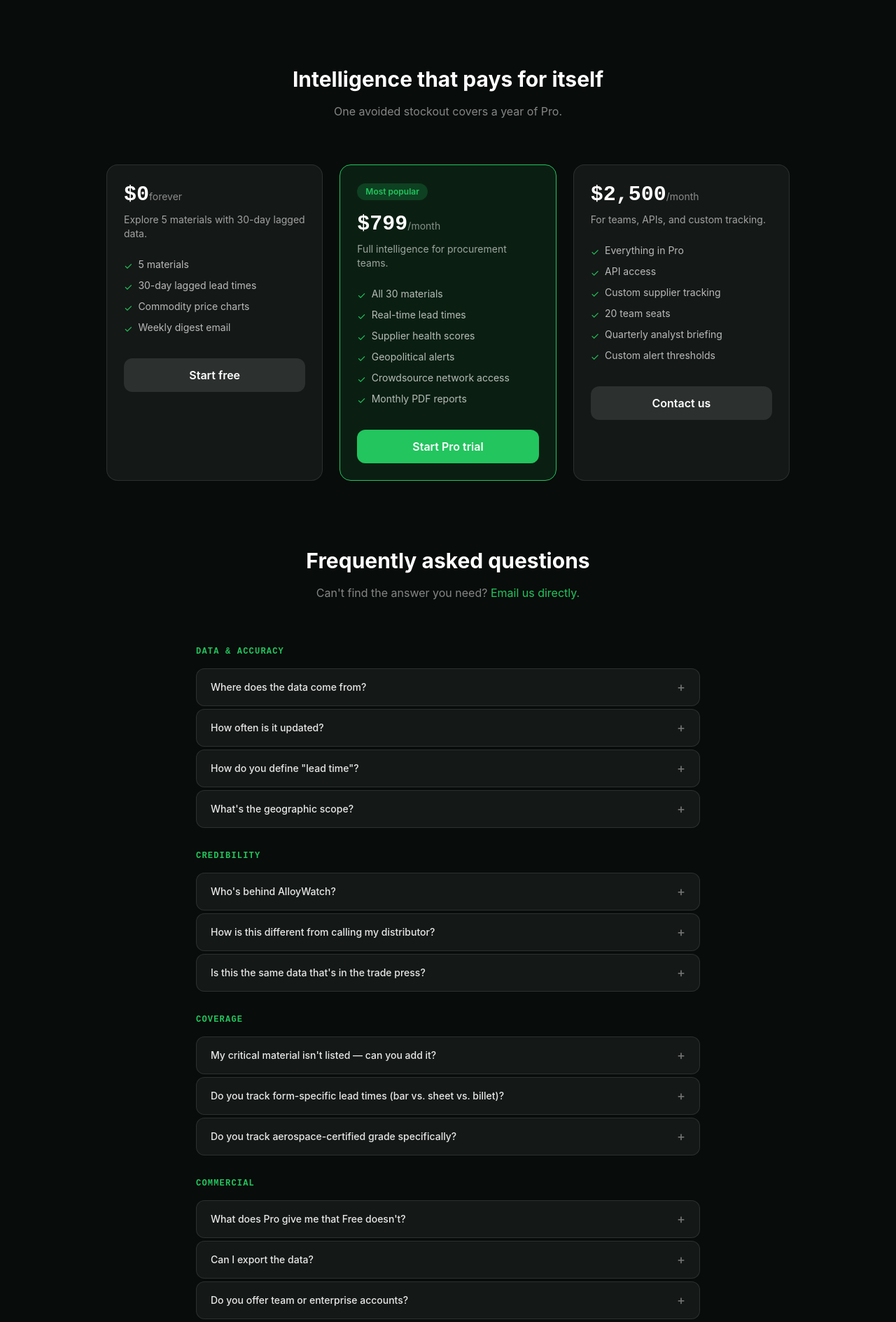
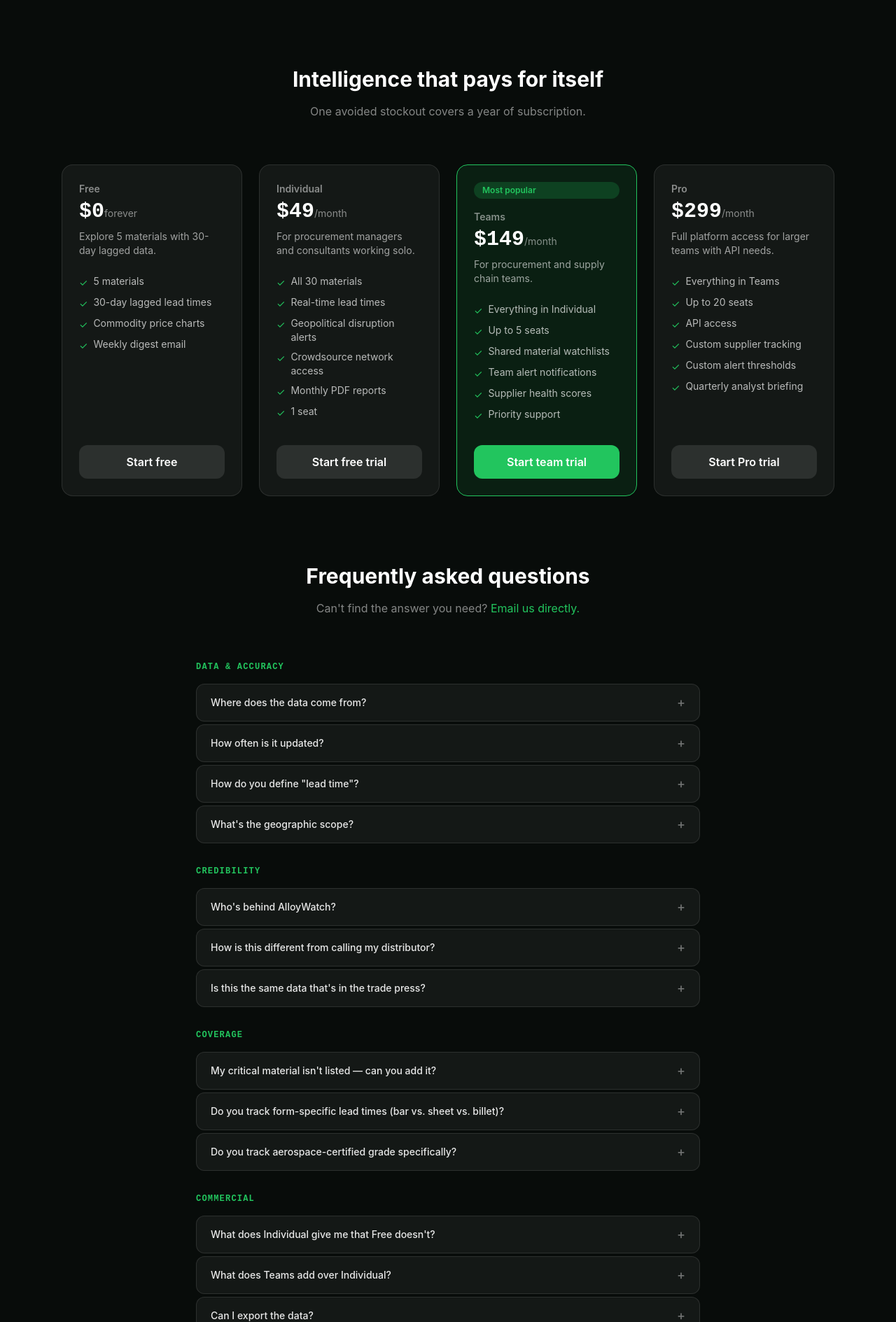
Before and after one commit to jamieinmallorca-afk/alloywatch, a Next.js app: page / in a window 1280 px wide. Shown: the part 1811-3700 px from the top of the page at 70% size. Built offline with nearby package versions, Linux system fonts and the light colour scheme.

Commit message:
Update page.tsx

```diff
--- a/app/page.tsx
+++ b/app/page.tsx
@@ -50,24 +50,37 @@
     features: ['5 materials', '30-day lagged lead times', 'Commodity price charts', 'Weekly digest email'],
     cta: 'Start free',
     highlight: false,
+    href: '/signup',
+  },
+  {
+    name: 'Individual',
+    price: '$49',
+    period: '/month',
+    desc: 'For procurement managers and consultants working solo.',
+    features: ['All 30 materials', 'Real-time lead times', 'Geopolitical disruption alerts', 'Crowdsource network access', 'Monthly PDF reports', '1 seat'],
+    cta: 'Start free trial',
+    highlight: false,
+    href: '/signup',
+  },
+  {
+    name: 'Teams',
+    price: '$149',
+    period: '/month',
+    desc: 'For procurement and supply chain teams.',
+    features: ['Everything in Individual', 'Up to 5 seats', 'Shared material watchlists', 'Team alert notifications', 'Supplier health scores', 'Priority support'],
+    cta: 'Start team trial',
+    highlight: true,
+    href: '/signup',
   },
   {
     name: 'Pro',
-    price: '$799',
+    price: '$299',
     period: '/month',
-    desc: 'Full intelligence for procurement teams.',
-    features: ['All 30 materials', 'Real-time lead times', 'Supplier health scores', 'Geopolitical alerts', 'Crowdsource network access', 'Monthly PDF reports'],
+    desc: 'Full platform access for larger teams with API needs.',
+    features: ['Everything in Teams', 'Up to 20 seats', 'API access', 'Custom supplier tracking', 'Custom alert thresholds', 'Quarterly analyst briefing'],
     cta: 'Start Pro trial',
-    highlight: true,
-  },
-  {
-    name: 'Enterprise',
-    price: '$2,500',
-    period: '/month',
-    desc: 'For teams, APIs, and custom tracking.',
-    features: ['Everything in Pro', 'API access', 'Custom supplier tracking', '20 team seats', 'Quarterly analyst briefing', 'Custom alert thresholds'],
-    cta: 'Contact us',
     highlight: false,
+    href: '/signup',
   },
 ]
 
@@ -131,20 +144,20 @@
     section: 'Commercial',
     items: [
       {
-        q: "What does Pro give me that Free doesn't?",
-        a: 'The free tier shows 5 materials with basic lead time ranges. Pro unlocks the full material library (30+ materials), real-time lead times, historical trend charts, geopolitical risk intelligence, supplier health scores, and email alerts when lead times move on your watchlist.',
+        q: "What does Individual give me that Free doesn't?",
+        a: 'The free tier shows 5 materials with basic lead time ranges. Individual unlocks the full material library (30+ materials), real-time lead times, historical trend charts, geopolitical risk intelligence, and email alerts when lead times move on your watchlist.',
+      },
+      {
+        q: "What does Teams add over Individual?",
+        a: 'Teams adds up to 5 seats, shared watchlists so your whole team sees the same view, supplier health scores, and team-wide alert notifications. Everyone on the team gets the same real-time picture.',
       },
       {
         q: 'Can I export the data?',
-        a: "CSV export for your watchlist materials is available on Pro. API access for ERP integration is on the roadmap — contact info@alloywatch.io if that's a priority for your team.",
-      },
-      {
-        q: 'Do you offer team or enterprise accounts?',
-        a: 'Yes. Enterprise accounts include team watchlists, custom material coverage, dedicated data refresh on your key materials, and API access. Email info@alloywatch.io to discuss pricing.',
+        a: "CSV export for your watchlist materials is available on Individual and above. API access for ERP integration is available on the Pro plan — email info@alloywatch.io if you need a custom integration.",
       },
       {
         q: 'Is there an API?',
-        a: "In development and on our roadmap. If you have a specific integration use case — ERP, internal dashboard, procurement system — email info@alloywatch.io and we'll scope it with you. Enterprise customers get early access.",
+        a: "Yes — API access is included on the Pro plan. If you have a specific integration use case — ERP, internal dashboard, procurement system — email info@alloywatch.io and we'll scope it with you.",
       },
     ],
   },
@@ -270,7 +283,7 @@
       <section id="features" className="max-w-6xl mx-auto px-6 pb-24">
         <h2 className="text-3xl font-bold text-center mb-4">What AlloyWatch tracks</h2>
         <p className="text-white/50 text-center mb-16 max-w-xl mx-auto">
-          Built for procurement managers, supply chain directors, and materials engineers at aerospace and space companies.
+          Built for procurement managers, supply chain consultants, and materials engineers at aerospace, space, and defence companies.
         </p>
         <div className="grid md:grid-cols-3 gap-6">
           {features.map((f) => (
@@ -284,14 +297,14 @@
       </section>
 
       {/* Pricing */}
-      <section id="pricing" className="max-w-5xl mx-auto px-6 pb-24">
+      <section id="pricing" className="max-w-6xl mx-auto px-6 pb-24">
         <h2 className="text-3xl font-bold text-center mb-4">Intelligence that pays for itself</h2>
-        <p className="text-white/50 text-center mb-16">One avoided stockout covers a year of Pro.</p>
-        <div className="grid md:grid-cols-3 gap-6">
+        <p className="text-white/50 text-center mb-16">One avoided stockout covers a year of subscription.</p>
+        <div className="grid sm:grid-cols-2 lg:grid-cols-4 gap-6">
           {tiers.map((t) => (
             <div
               key={t.name}
-              className={`rounded-2xl p-6 border ${
+              className={`rounded-2xl p-6 border flex flex-col ${
                 t.highlight
                   ? 'border-brand-500 bg-brand-500/10'
                   : 'border-white/10 bg-white/5'
@@ -302,12 +315,13 @@
                   Most popular
                 </div>
               )}
+              <div className="text-sm font-semibold text-white/50 mb-1">{t.name}</div>
               <div className="mb-2">
                 <span className="text-3xl font-bold font-mono">{t.price}</span>
                 <span className="text-white/50 text-sm">{t.period}</span>
               </div>
               <p className="text-white/60 text-sm mb-6">{t.desc}</p>
-              <ul className="space-y-2 mb-8">
+              <ul className="space-y-2 mb-8 flex-1">
                 {t.features.map((f) => (
                   <li key={f} className="flex items-start gap-2 text-sm">
                     <span className="text-brand-500 mt-0.5">✓</span>
@@ -316,13 +330,7 @@
                 ))}
               </ul>
               <Link
-                href={
-                  t.name === 'Enterprise'
-                    ? 'mailto:info@alloywatch.io'
-                    : t.name === 'Pro'
-                    ? '/pricing'
-                    : '/signup'
-                }
+                href={t.href}
                 className={`block text-center font-semibold py-3 rounded-xl transition-all ${
                   t.highlight
                     ? 'bg-brand-500 hover:bg-brand-600 text-white'
```
